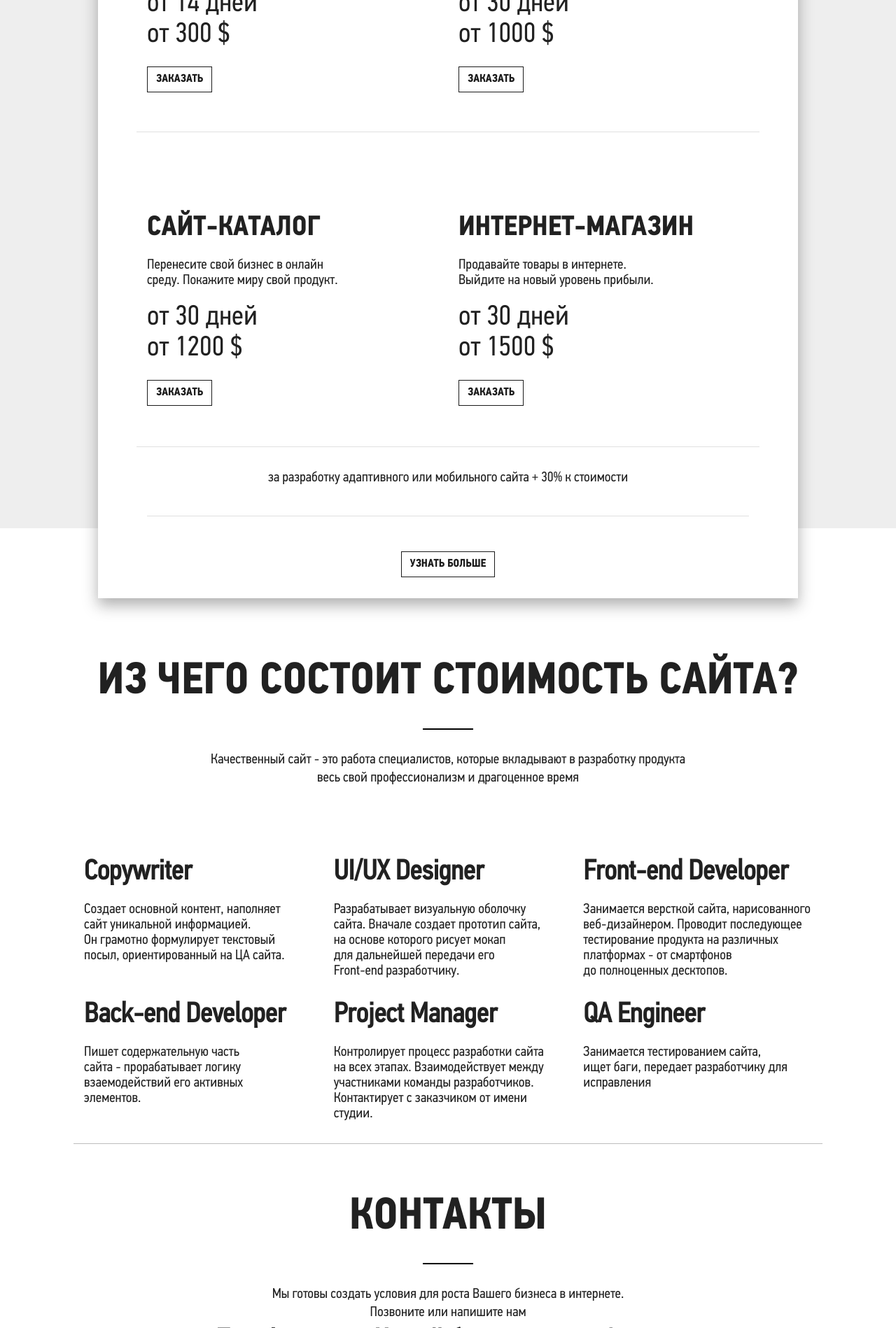
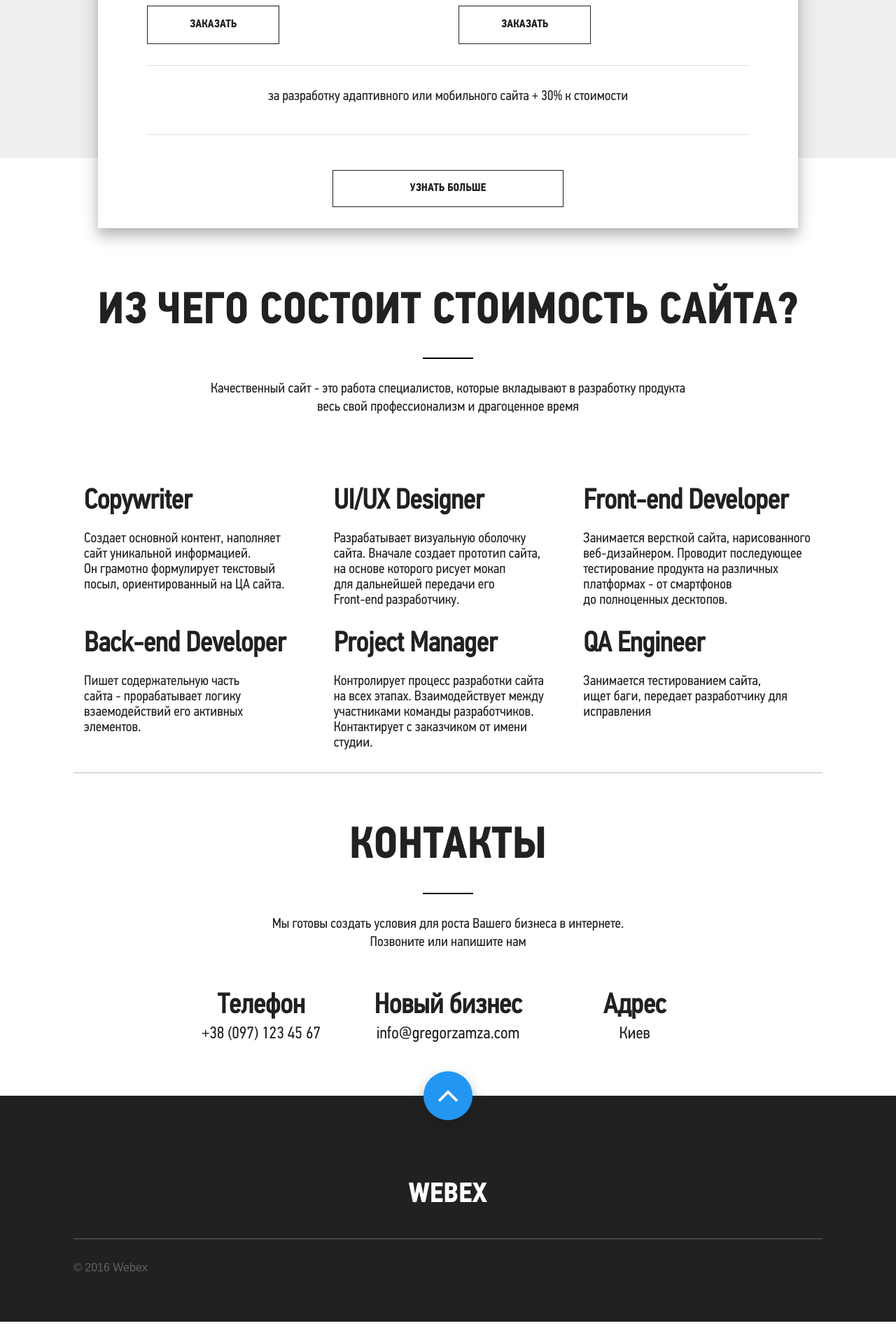
Before and after one commit to webexkievstudio/home, a PHP site: page / in a window 1280 px wide. Shown: the part 3560-5458 px from the top of the page at 70% size. Run offline with PHP 8.4, Linux system fonts and the light colour scheme; some libraries are stand-ins or nearby versions; some web fonts are replaced.

Commit message:
update 15.03.2016

```diff
--- a/css/main.css
+++ b/css/main.css
@@ -80,19 +76,47 @@ header .title .view-btn {
     margin-top: 50px;
 }
 
-.btn {
-    padding: 15px 87px;
+.button-white {
     border: 1px solid #fff;
-    color: #fff !important;
+    color: #fff;
     font-family: 'DinBold', sans-serif;
-    font-size: 16px !important;
+    font-size: 16px;
     text-transform: uppercase;
-    display: inline-block !important;
-    border-radius: 0 !important;
+    display: inline-block;
+    border-radius: 0;
+    text-align: center;
 }
 
-.view-portfolio-btn {
+.button-white:hover {
+    background-color: #fff;
+    color: #1b1b1b;
+    text-decoration: none;
+}
+
+.button-black {
+    border: 1px solid #212121;
+    color: #212121;
+    font-family: 'DinBold', sans-serif;
+    font-size: 16px;
+    text-transform: uppercase;
+    display: inline-block;
+    border-radius: 0;
     text-align: center;
+}
+
+.big-button {
+    padding: 14px 110px;
+}
+
+.small-button {
+    padding: 15px 60px;
+}
+
+.button-black:hover {
+    background-color: #2196f3;
+    border: 1px solid #2196f3;
+    color: #fff;
+    text-decoration: none;
 }
 
 .sectioncolor {
@@ -311,24 +315,9 @@ header .title .view-btn {
 
 .top-block,
 .bottom-block {
-    border-bottom: 1px solid #e0e0e0;
     padding: 30px 0 30px;
 }
 
-.top-block {
-    height: 470px;
-}
-
-.bottom-block {
-    height: 450px;
-}
-
-.landing,
-.corporate,
-.catalog,
-.shop {
-    height: 400px;
-}
 
 .landing,
 .catalog {
@@ -348,12 +337,6 @@ header .title .view-btn {
     font-size: 40px !important;
 }
 
-.pricelist .btn {
-    color: #1b1b1b !important;
-    border: 1px solid #1b1b1b !important;
-    margin: 0 !important;
-}
-
 .pricelist .description h3 {
     font-size: 20px;
     color: #212121;
@@ -370,13 +353,14 @@ header .title .view-btn {
     margin-bottom: 50px;
     text-align: center;
     padding: 30px 0 30px;
+    border-top: 1px solid #e0e0e0;
     border-bottom: 1px solid #e0e0e0;
     font-size: 20px;
     font-family: 'DinRegular', sans-serif;
     color: #212121;
 }
 
-.learnmorebtn {
+.learnmore-btn {
     text-align: center;
 }
 
@@ -385,7 +369,6 @@ header .title .view-btn {
     max-width: 1070px;
     margin-left: auto !important;
     margin-right: auto !important;
-    height: 1300px;
 }
 
 .command {
@@ -412,13 +395,12 @@ header .title .view-btn {
 }
 
 .contacts .communications {
-    height: 100px;
     max-width: 800px;
-    margin: auto;
+    margin: 60px auto 60px;
     text-align: center;
 }
 
-.pbold {
+.p-bold {
     font-size: 40px;
     color: #212121;
     font-family: 'DinRegular', sans-serif;
@@ -426,7 +408,7 @@ header .title .view-btn {
     line-height: 36px;
 }
 
-.spanlight {
+.span-light {
   font-size: 24px;
   font-weight: 100;
 }
@@ -434,13 +416,12 @@ header .title .view-btn {
 /*footer*/
 
 footer {
-    height: 250px;
     background-color: #212121;
 }
 
 footer .top-btn {
+    top: -35px;
     position: relative;
-    top: -14%;
     width: 70px;
     height: 70px;
     margin: auto;
@@ -457,14 +438,14 @@ footer .top-btn .fa {
 
 footer .company {
     margin: 0 auto;
-    max-width: 1400px;
+    max-width: 1070px;
 }
 
-footer .company .webextitle {
+footer .company .webex-title {
     border-bottom: 1px solid #616161;
 }
 
-footer .company .webextitle h2 {
+footer .company .webex-title h2 {
     text-align: center;
     text-transform: uppercase;
     color: #fff;
@@ -474,14 +455,12 @@ footer .company .webextitle h2 {
     padding: 30px;
 }
 
-footer .company .production {
-
-}
-
-footer .company .production h3 {
+footer .company .production p {
     color: #616161;
     font-family: 'DinLight', sans-serif;
     font-size: 16px;
+    margin: 0;
+    padding: 30px 0 65px;
 }
 
 #owl-demo .item img{
--- a/index.html
+++ b/index.html
@@ -2,7 +2,7 @@
 <html lang="ru">
 <head>
     <meta charset="UTF-8">
-    <title>Заголовок</title>
+    <title>Webex</title>
     <meta name="viewport" content="width=device-width, initial-scale=1.0"/>
     <link rel="stylesheet" href="https://maxcdn.bootstrapcdn.com/font-awesome/4.5.0/css/font-awesome.min.css">
     <link rel="stylesheet" href="css/fonts.css"/>
@@ -39,7 +39,7 @@
                 <br> Приглашаем Вас посмотреть наше портфолио.</p>
         </div>
         <div class="view-btn view-portfolio-btn">
-            <a class="btn" href="#">Посмотреть портфолио</a>
+            <a class="button-white big-button" href="#">Посмотреть портфолио</a>
         </div>
     </div>
 </header>
@@ -81,7 +81,7 @@
         <hr class="slider-divider">
 
         <div class="view-btn">
-            <a class="btn" href="#">Больше проектов</a>
+            <a class="button-black big-button" href="#">Больше проектов</a>
         </div>
     </div>
     <div class="team">
@@ -98,7 +98,7 @@
             <h2>Олег <br> Суворов</h2>
             <hr class="divider-white">
             <h3>Project Manager</h3>
-            <a href="facebook.com/"><i class="fa fa-facebook"></i></a>
+            <a href="https://www.facebook.com/oleg.suvorov" target="_blank"><i class="fa fa-facebook"></i></a>
         </div>
         </div>
         <div class="designer-uxui col-md-3">
@@ -106,7 +106,7 @@
             <h2>Андрей <br> Штыка</h2>
             <hr class="divider-white">
             <h3>UI/UX Designer</h3>
-            <a href="facebook.com/"><i class="fa fa-facebook"></i></a>
+            <a href="https://www.facebook.com/andrii.shtyka.5" target="_blank"><i class="fa fa-facebook"></i></a>
         </div>
         </div>
         <div class="front-end col-md-3">
@@ -114,7 +114,7 @@
             <h2>Виталий <br> Брайчук</h2>
             <hr class="divider-white">
             <h3>Front-end Developer</h3>
-            <a href="facebook.com/"><i class="fa fa-facebook"></i></a>
+            <a href="https://www.facebook.com/imvetali" target="_blank"><i class="fa fa-facebook"></i></a>
         </div>
         </div>
         <div class="back-end col-md-3">
@@ -122,7 +122,7 @@
             <h2>Александр <br> Шпикуляк</h2>
             <hr class="divider-white">
             <h3>Front-end Developer</h3>
-            <a href="facebook.com/"><i class="fa fa-facebook"></i></a>
+            <a href="https://www.facebook.com/profile.php?id=100006135914765" target="_blank"><i class="fa fa-facebook"></i></a>
         </div>
         </div>
         </div>
@@ -150,7 +150,7 @@
                         от 300 $</h3>
                 </div>
                 <div class="viewbtn">
-                    <a class="btn" href="#">Заказать</a>
+                    <a class="button-black small-button" href="#">Заказать</a>
                 </div>
             </div>
             <div class="corporate col-md-6 col-sm-6 col-xs-12">
@@ -167,7 +167,7 @@
                         от 1000 $</h3>
                 </div>
                 <div class="viewbtn">
-                    <a class="btn" href="#">Заказать</a>
+                    <a class="button-black small-button" href="#">Заказать</a>
                 </div>
             </div>
         </div>
@@ -185,7 +185,7 @@
                         от 1200 $</h3>
                 </div>
                 <div class="viewbtn">
-                    <a class="btn" href="#">Заказать</a>
+                    <a class="button-black small-button" href="#">Заказать</a>
                 </div>
             </div>
             <div class="shop col-md-6 col-sm-6 col-xs-12">
@@ -201,15 +201,15 @@
                         от 1500 $</h3>
                 </div>
                 <div class="viewbtn">
-                    <a class="btn" href="#">Заказать</a>
+                    <a class="button-black small-button" href="#">Заказать</a>
                 </div>
             </div>
         </div>
         <div class="development">
             <p>за разработку адаптивного или мобильного сайта + 30% к стоимости</p>
         </div>
-        <div class="viewbtn learnmorebtn">
-            <a class="btn" href="#">Узнать больше</a>
+        <div class="viewbtn learnmore-btn">
+            <a class="button-black big-button" href="#">Узнать больше</a>
         </div>
     </div>
 </section>
@@ -277,13 +277,13 @@
         </div>
         <div class="communications row">
         <div class="phone col-md-4 col-sm-4 col-xs-12">
-            <p class="pbold">Телефон <br> <span class="spanlight">+38 (097) 123 45 67</span></p>
+            <p class="p-bold">Телефон <br> <span class="span-light">+38 (097) 123 45 67</span></p>
         </div>
     <div class="business col-md-4 col-sm-4 col-xs-12">
-        <p class="pbold">Новый бизнес <br> <span class="spanlight">info@gregorzamza.com</span></p>
+        <p class="p-bold">Новый бизнес <br> <span class="span-light">info@gregorzamza.com</span></p>
     </div>
     <div class="address col-md-4 col-sm-4 col-xs-12">
-        <p class="pbold">Адрес <br> <span class="spanlight">Киев</span></p>
+        <p class="p-bold">Адрес <br> <span class="span-light">Киев</span></p>
     </div>
         </div>
         </div>
@@ -291,14 +291,14 @@
 </section>
 <footer>
     <div class="top-btn">
-        <a href=""><i class="fa fa-angle-up"></i></a>
+        <a href="#"><i class="fa fa-angle-up"></i></a>
     </div>
     <div class="company">
-        <div class="webextitle">
+        <div class="webex-title">
             <h2>Webex</h2>
         </div>
         <div class="production">
-            <h3>© 2016 Webex</h3>
+            <p>© 2016 Webex</p>
         </div>
     </div>
 </footer>
```
Also changed, not shown: other parts of css/main.css (+6 -30 lines), img/back-end.jpg, img/designer.jpg, img/front-end.jpg, img/project-manager.jpg.
